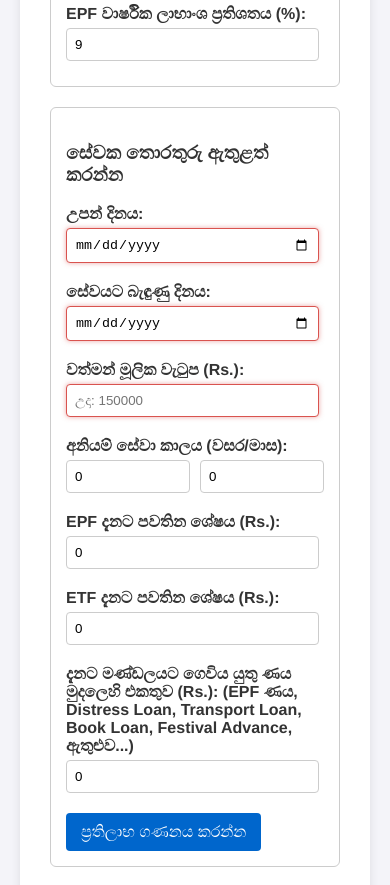
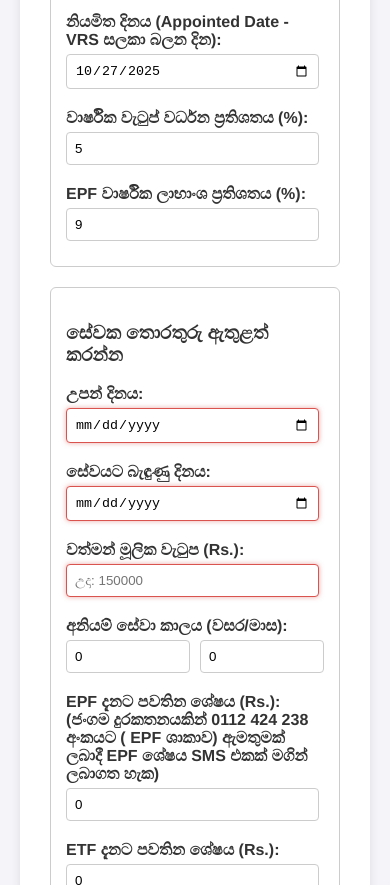
Before and after one commit to manjualwis-boopmanjualwis/CEBVRS, a plain HTML site: page index.html in a window 390 px wide. Shown: the part 1115-2000 px from the top of the page. Drawn offline with Linux system fonts and the light colour scheme.

Commit message:
Label change (EPF phone etc..)

```diff
--- a/index.html
+++ b/index.html
@@ -237,6 +237,7 @@
             <li id="asmp-3">Gratuity (පාරිතෝෂිකය): අවසාන වැටුපෙන් 1/2ක් * සම්පූර්ණ කළ සේවා වසර ගණන.</li>
             <li id="asmp-4">ETF දායකත්වය: සේවකයාගේ මූලික වැටුපෙන් 3%ක් ලෙස ගණනය කෙරේ.</li>
             <li id="asmp-5">දිගටම සේවය කිරීමේදී: සේවකයා වයස අවුරුදු 60 දක්වා සේවය කරයි.</li>
+            <li id="asmp-9">දළ අදහසක් ලබාගැනීමේදී ගණනය කිරීමේ පහසුව සඳහා, දිගටම සේවය කරන්නේ නම් එවිට ලැබෙන මුළු මුදල ගණනය කිරීමේදී, ලැබීම් ලෙස මුලික වැටුප හා අඩුකිරීම් ලෙස EPF 10% පමණක් සලකා ඇත. (අනෙකුත් දීමනා සහ වරප්‍රසාද ලැබෙන/නොලැබෙන බව ඉන් අදහස් නොවේ)</li>
         </ul>
 
         <p class="assumption-note" id="assumption-note-text">පහත කරුණු උපකල්පන පමණි. අවශ්‍ය පරිදි වෙනස් කර උත්සාහ කර බැලිය හැක.</p>
@@ -278,13 +279,13 @@
             <input type="number" id="casualMonths" value="0" min="0" max="11" placeholder="මාස">
         </div>
 
-        <label id="details-5">EPF දැනට පවතින ශේෂය (Rs.):</label>
+        <label id="details-5">EPF දැනට පවතින ශේෂය (Rs.): (ජංගම දුරකතනයකින් 0112 424 238 අංකයට ( EPF ශාකාව) ඇමතුමක් ලබාදී EPF ශේෂය SMS එකක් මගින් ලබාගත හැක)</label>
         <input type="number" id="currentEpfBalance" value="0" min="0" placeholder="උදා: 15000000">
 
         <label id="details-6">ETF දැනට පවතින ශේෂය (Rs.):</label>
         <input type="number" id="currentEtfBalance" value="0" min="0" placeholder="උදා: 2500000">
 
-        <label id="details-7">දැනට මණ්ඩලයට ගෙවිය යුතු ණය මුදලෙහි එකතුව (Rs.):</label>
+        <label id="details-7">දැනට මණ්ඩලයට ගෙවිය යුතු ණය මුදලෙහි එකතුව (Rs.): (EPF ණය, Distress Loan, Transport Loan, Book Loan, Festival Advance, ආදිය...) :  (අවසන් වැටුප් වාර්තාවේ අඩුකිරීම් යටතේ මණ්ඩලයට අය විය යුතු ණය ශේෂයන් දක්වා ඇත)</label>
         <input type="number" id="loanDeduction" value="0" min="0">
 
         <button type="button" onclick="calculateBenefits()" id="calculate-button">ප්‍රතිලාභ ගණනය කරන්න</button>
@@ -325,7 +326,10 @@
             asmp3: "Gratuity (පාරිතෝෂිකය): අවසාන වැටුපෙන් 1/2ක් * සම්පූර්ණ කළ සේවා වසර ගණන.",
             asmp4: "ETF දායකත්වය: සේවකයාගේ මූලික වැටුපෙන් 3%ක් ලෙස ගණනය කෙරේ.",
             asmp5: "දිගටම සේවය කිරීමේදී: සේවකයා වයස අවුරුදු 60 දක්වා සේවය කරයි.",
-            assumptionsNote: "පහත කරුණු උපකල්පන පමණි. අවශ්‍ය පරිදි වෙනස් කර උත්සාහ කර බැලිය හැක.", // NEW
+            // NEW ASSUMPTION
+            asmp9: "දළ අදහසක් ලබාගැනීමේදී ගණනය කිරීමේ පහසුව සඳහා, දිගටම සේවය කරන්නේ නම් එවිට ලැබෙන මුළු මුදල ගණනය කිරීමේදී, ලැබීම් ලෙස මුලික වැටුප හා අඩුකිරීම් ලෙස EPF 10% පමණක් සලකා ඇත. (අනෙකුත් දීමනා සහ වරප්‍රසාද ලැබෙන/නොලැබෙන බව ඉන් අදහස් නොවේ)",
+            // END NEW ASSUMPTION
+            assumptionsNote: "පහත කරුණු උපකල්පන පමණි. අවශ්‍ය පරිදි වෙනස් කර උත්සාහ කර බැලිය හැක.",
             asmp6: "නියමිත දිනය (Appointed Date - VRS සලකා බලන දින):",
             asmp7: "වාර්ෂික වැටුප් වර්ධන ප්‍රතිශතය (%):",
             asmp8: "EPF වාර්ෂික ලාභාංශ ප්‍රතිශතය (%):",
@@ -334,9 +338,13 @@
             details2: "සේවයට බැඳුණු දිනය:",
             details3: "වත්මන් මූලික වැටුප (Rs.):",
             details4: "අනියම් සේවා කාලය (වසර/මාස):",
-            details5: "EPF දැනට පවතින ශේෂය (Rs.):",
+            // UPDATED LABEL 5
+            details5: "EPF දැනට පවතින ශේෂය (Rs.): (ජංගම දුරකතනයකින් 0112 424 238 අංකයට ( EPF ශාකාව) ඇමතුමක් ලබාදී EPF ශේෂය SMS එකක් මගින් ලබාගත හැක)",
+            // END UPDATED LABEL 5
             details6: "ETF දැනට පවතින ශේෂය (Rs.):",
-            details7: "දැනට මණ්ඩලයට ගෙවිය යුතු ණය මුදලෙහි එකතුව (Rs.): (EPF ණය, Distress Loan, Transport Loan, Book Loan, Festival Advance, ඇතුළුව...)",
+            // UPDATED LABEL 7
+            details7: "දැනට මණ්ඩලයට ගෙවිය යුතු ණය මුදලෙහි එකතුව (Rs.): (EPF ණය, Distress Loan, Transport Loan, Book Loan, Festival Advance, ආදිය...) :  (අවසන් වැටුප් වාර්තාවේ අඩුකිරීම් යටතේ මණ්ඩලයට අය විය යුතු ණය ශේෂයන් දක්වා ඇත)",
+            // END UPDATED LABEL 7
             resultsHeading: "ප්‍රතිඵල සංසන්දනය",
             vrsHeading: "A. ස්වේච්ඡා විශ්‍රාම යාමේ යෝජනා ක්‍රමය (VRS) යටතේ ලැබෙන මුදල (Rs.)",
             vrsTotalComp: "වන්දි මුදල (සීමාවට යටත්ව):",
@@ -384,9 +392,18 @@
             dataNote: "This program does not retain any of your data",
             contact: "For comments and suggestions, please WhatsApp 0702301171",
             title: "CEB Benefit Comparative Analysis", langSelect: "Select Language:", calculateButton: "Calculate Benefits", initialMessage: "Click the button above to view calculations.", assumptionsHeading: "Calculation Assumptions", asmp1: "Compensation is calculated only on the Monthly Salary considered for EPF contribution.", asmp2: "VRS Compensation Limit: Maximum Rs. 5,000,000, Minimum Rs. 900,000.", asmp3: "Gratuity: 1/2 of Last Drawn Salary * No. of Completed Years of Service.", asmp4: "ETF Contribution: Calculated as 3% of the Employee's Basic Salary.", asmp5: "Continued Service: Employee works until the age of 60.",
-            assumptionsNote: "The following points are assumptions only. You can change and try as required.", // NEW
-            asmp6: "Appointed Date (VRS Consideration Date):", asmp7: "Annual Salary Increment (%):", asmp8: "EPF Annual Dividend Rate (%):", detailsHeading: "Enter Employee Details", details1: "Date of Birth:", details2: "Date of Joining:", details3: "Current Basic Salary (Rs.):", details4: "Casual Service Period (Years/Months):", details5: "Current EPF Balance (Rs.):", details6: "Current ETF Balance (Rs.):",
-            details7: "Total Loan Amount Currently Owed to the Board (Rs.): (Including EPF Loans, Distress Loan, Transport Loan, Book Loan, Festival Advance, etc...)",
+            // NEW ASSUMPTION
+            asmp9: "For ease of calculation in obtaining a rough idea, when calculating the total amount received if service is continued, only the Basic Salary as receipts and 10% EPF as deductions are considered. (This does not imply that other allowances and benefits are or are not received)",
+            // END NEW ASSUMPTION
+            assumptionsNote: "The following points are assumptions only. You can change and try as required.",
+            asmp6: "Appointed Date (VRS Consideration Date):", asmp7: "Annual Salary Increment (%):", asmp8: "EPF Annual Dividend Rate (%):", detailsHeading: "Enter Employee Details", details1: "Date of Birth:", details2: "Date of Joining:", details3: "Current Basic Salary (Rs.):", details4: "Casual Service Period (Years/Months):",
+            // UPDATED LABEL 5
+            details5: "Current EPF Balance (Rs.): (The EPF balance can be obtained via SMS by calling 0112 424 238 (EPF branch) from a mobile phone)",
+            // END UPDATED LABEL 5
+            details6: "Current ETF Balance (Rs.):",
+            // UPDATED LABEL 7
+            details7: "Total Loan Amount Currently Owed to the Board (Rs.): (Including EPF Loans, Distress Loan, Transport Loan, Book Loan, Festival Advance, etc...) :  (Loan balances owed to the board are indicated under deductions on the last salary statement)",
+            // END UPDATED LABEL 7
             resultsHeading: "Comparison Results",
             vrsHeading: "A. Amount Received under Voluntary Retirement Scheme (VRS) (Rs.)",
             vrsTotalComp: "Compensation Amount (Subject to Limit):",
@@ -427,10 +444,19 @@
             dataNote: "இந்த நிகழ்ச்சி நிரலால் உங்கள் தரவுகள் எதுவும் தக்கவைக்கப்படுவதில்லை",
             contact: "கருத்துகள் மற்றும் திருத்தங்களுக்கு, 0702301171 என்ற எண்ணுக்கு WhatsApp செய்தி அனுப்பவும்",
             title: "இலங்கை மின்சார சபையின் பயன் ஒப்பீட்டு பகுப்பாய்வு", langSelect: "மொழியைத் தெரிவுசெய்:", calculateButton: "நன்மைகளைக் கணக்கிடுக", initialMessage: "கணக்கீடுகளைப் பார்க்க மேலே உள்ள பொத்தானை அழுத்தவும்.", assumptionsHeading: "கணக்கீட்டு அனுமானங்கள்", asmp1: "பதிலீடு கணக்கிடப்படுவது, ஊழியர் சேமலாப நிதிக்கான (EPF) பங்களிப்பிற்கு எடுத்துக்கொள்ளப்படும் மாதச் சம்பளத்தின் அடிப்படையில் மட்டுமே.", asmp2: "VRS பதிலீட்டு வரம்பு: அதிகபட்சம் ரூ. 5,000,000, குறைந்தபட்சம் ரூ. 900,000.", asmp3: "பாராட்டுத் தொகை (Gratuity): இறுதிச் சம்பளத்தில் 1/2 * நிறைவு செய்யப்பட்ட சேவை ஆண்டுகளின் எண்ணிக்கை.", asmp4: "ETF பங்களிப்பு: அடிப்படைச் சம்பளத்தில் 3% ஆக கணக்கிடப்படுகிறது.", asmp5: "தொடர்ச்சியான சேவை: ஊழியர் 60 வயது வரை பணியாற்றுகிறார்.",
-            assumptionsNote: "பின்வரும் விடயங்கள் அனுமானங்கள் மட்டுமே. தேவைக்கேற்ப மாற்றி முயற்சி செய்யலாம்.", // NEW
+            // NEW ASSUMPTION
+            asmp9: "ஒரு தோராயமான கருத்தைப் பெறுவதற்கான கணக்கீட்டின் எளிமைக்காக, சேவை தொடரப்பட்டால் பெறப்படும் மொத்தத் தொகையைக் கணக்கிடும்போது, அடிப்படைச் சம்பளம் வரவுகளாகவும், 10% EPF மட்டுமே கழிவுகளாகவும் கருதப்படுகிறது. (இதர கொடுப்பனவுகள் மற்றும் சலுகைகள் பெறப்படும்/பெறப்படாதவை என்று இது குறிக்கவில்லை)",
+            // END NEW ASSUMPTION
+            assumptionsNote: "பின்வரும் விடயங்கள் அனுமானங்கள் மட்டுமே. தேவைக்கேற்ப மாற்றி முயற்சி செய்யலாம்.",
             asmp6: "நியமிக்கப்பட்ட தேதி (VRS பரிசீலனை தேதி):", asmp7: "வருடாந்திர சம்பள அதிகரிப்பு விகிதம் (%):",
-            asmp8: "EPF ஆண்டு இலாபப் பங்கு வீதம் (%):", detailsHeading: "ஊழியர் விவரங்களை உள்ளிடுக", details1: "பிறந்த தேதி:", details2: "சேவையில் இணைந்த தேதி:", details3: "தற்போதைய அடிப்படைச் சம்பளம் (ரூ.):", details4: "சாதாரண சேவை காலம் (ஆண்டுகள்/மாதங்கள்):", details5: "தற்போதைய EPF இருப்பு (ரூ.):", details6: "தற்போதைய ETF இருப்பு (ரூ.):",
-            details7: "தற்போது சபைக்கு செலுத்த வேண்டிய மொத்த கடன் தொகை (ரூ.): (EPF கடன்கள், Distress கடன், போக்குவரத்து கடன், புத்தக கடன், விழா முன்பணம், உள்ளிட்ட...)",
+            asmp8: "EPF ஆண்டு இலாபப் பங்கு வீதம் (%):", detailsHeading: "ஊழியர் விவரங்களை உள்ளிடுக", details1: "பிறந்த தேதி:", details2: "சேவையில் இணைந்த தேதி:", details3: "தற்போதைய அடிப்படைச் சம்பளம் (ரூ.):", details4: "சாதாரண சேவை காலம் (ஆண்டுகள்/மாதங்கள்):",
+            // UPDATED LABEL 5
+            details5: "தற்போதைய EPF இருப்பு (ரூ.): (மொபைல் தொலைபேசியில் இருந்து 0112 424 238 (EPF கிளை) என்ற எண்ணுக்கு அழைப்பதன் மூலம் EPF இருப்பை SMS மூலம் பெறலாம்)",
+            // END UPDATED LABEL 5
+            details6: "தற்போதைய ETF இருப்பு (ரூ.):",
+            // UPDATED LABEL 7
+            details7: "தற்போது சபைக்கு செலுத்த வேண்டிய மொத்த கடன் தொகை (ரூ.): (EPF கடன்கள், Distress கடன், போக்குவரத்து கடன், புத்தக கடன், விழா முன்பணம், முதலியன...) :  (கடைசி சம்பள அறிக்கையில் கழிவுகளின் கீழ் சபைக்கு செலுத்த வேண்டிய கடன் நிலுவைகள் குறிப்பிடப்பட்டுள்ளன)",
+            // END UPDATED LABEL 7
             resultsHeading: "ஒப்பீட்டு முடிவுகள்",
             vrsHeading: "A. விருப்ப ஓய்வுத் திட்டத்தின் (VRS) கீழ் பெறப்படும் தொகை (ரூ.)",
             vrsTotalComp: "பதிலீட்டுத் தொகை (வரம்புக்கு உட்பட்டது):",
@@ -579,6 +605,7 @@
         document.getElementById('asmp-3').textContent = t.asmp3;
         document.getElementById('asmp-4').textContent = t.asmp4;
         document.getElementById('asmp-5').textContent = t.asmp5;
+        document.getElementById('asmp-9').textContent = t.asmp9; // NEW
         document.getElementById('assumption-note-text').textContent = t.assumptionsNote; // NEW
         document.getElementById('asmp-6').textContent = t.asmp6;
         document.getElementById('asmp-7').textContent = t.asmp7;
@@ -589,9 +616,9 @@
         document.getElementById('details-2').textContent = t.details2;
         document.getElementById('details-3').textContent = t.details3;
         document.getElementById('details-4').textContent = t.details4;
-        document.getElementById('details-5').textContent = t.details5;
+        document.getElementById('details-5').textContent = t.details5; // UPDATED
         document.getElementById('details-6').textContent = t.details6;
-        document.getElementById('details-7').textContent = t.details7; // Loan
+        document.getElementById('details-7').textContent = t.details7; // UPDATED Loan
 
         // Attempt to refresh results to translate tables if results exist
         const resultsContainer = document.getElementById('results-container');
@@ -840,7 +867,7 @@
 
             // --- A. VRS Results (Updated Structure) ---
             html += `<div class="vrs-box">
-                        <h3 id="vrs-heading">${t.vrsHeading} (${appointedDate.toLocaleDateString('si-LK', { year: 'numeric', month: 'numeric', day: 'numeric' })})</h3>
+                        <h3 id="vrs-heading">${t.vrsHeading} (${appointedDate.toLocaleDateString('si-LK', { year: 'numeric', month: 'numeric', day: 'numeric' })} - ${t.details4.split(':')[0].trim()}: ${completedVrsYears.toFixed(0)} ${t.contTable2Head.split(',')[0]})</h3>
                         <table>
                             <tr>
                                 <td id="vrs-formula-comp" style="width: 70%;">${t.vrsFormulaComp}</td>
```
